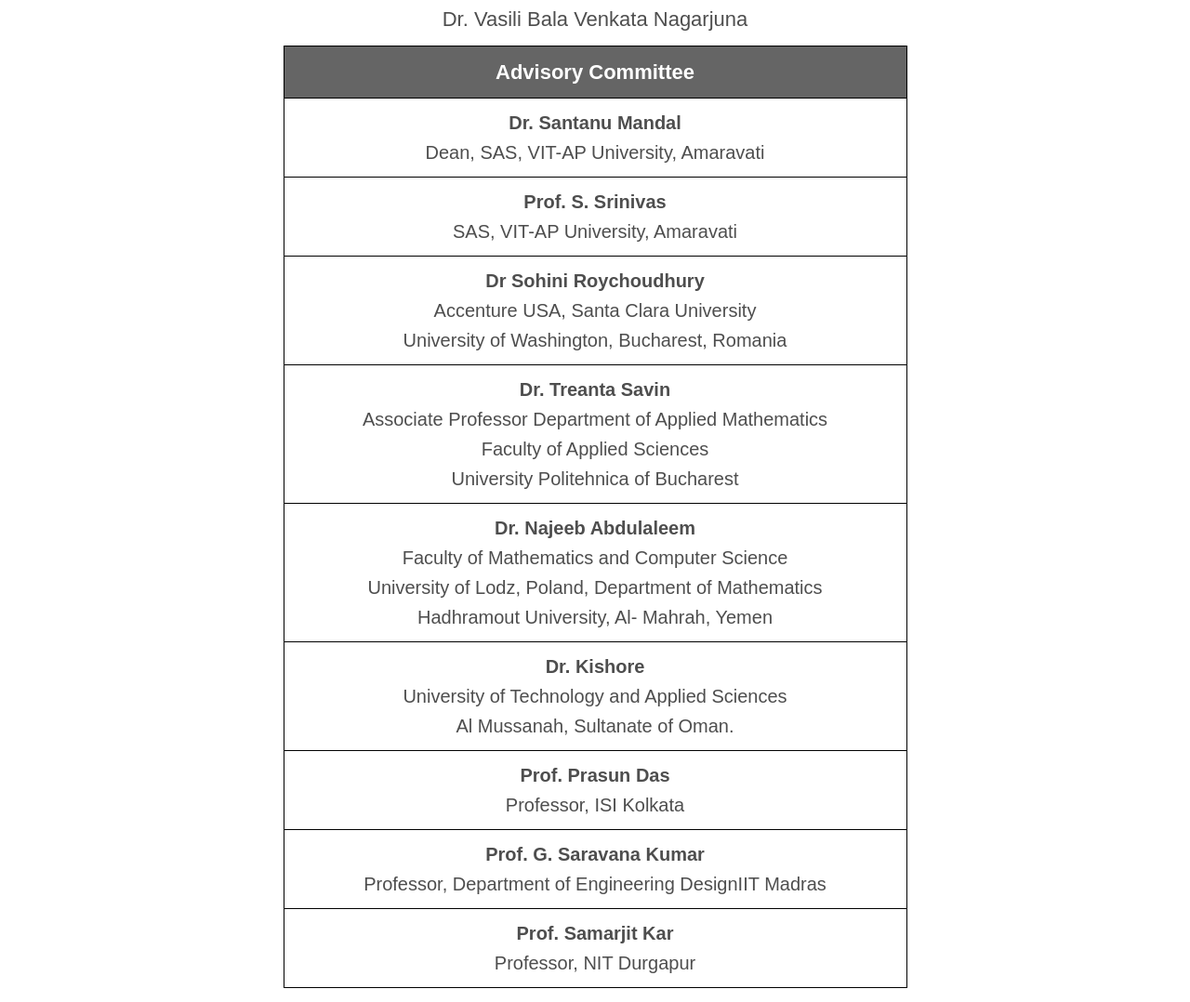
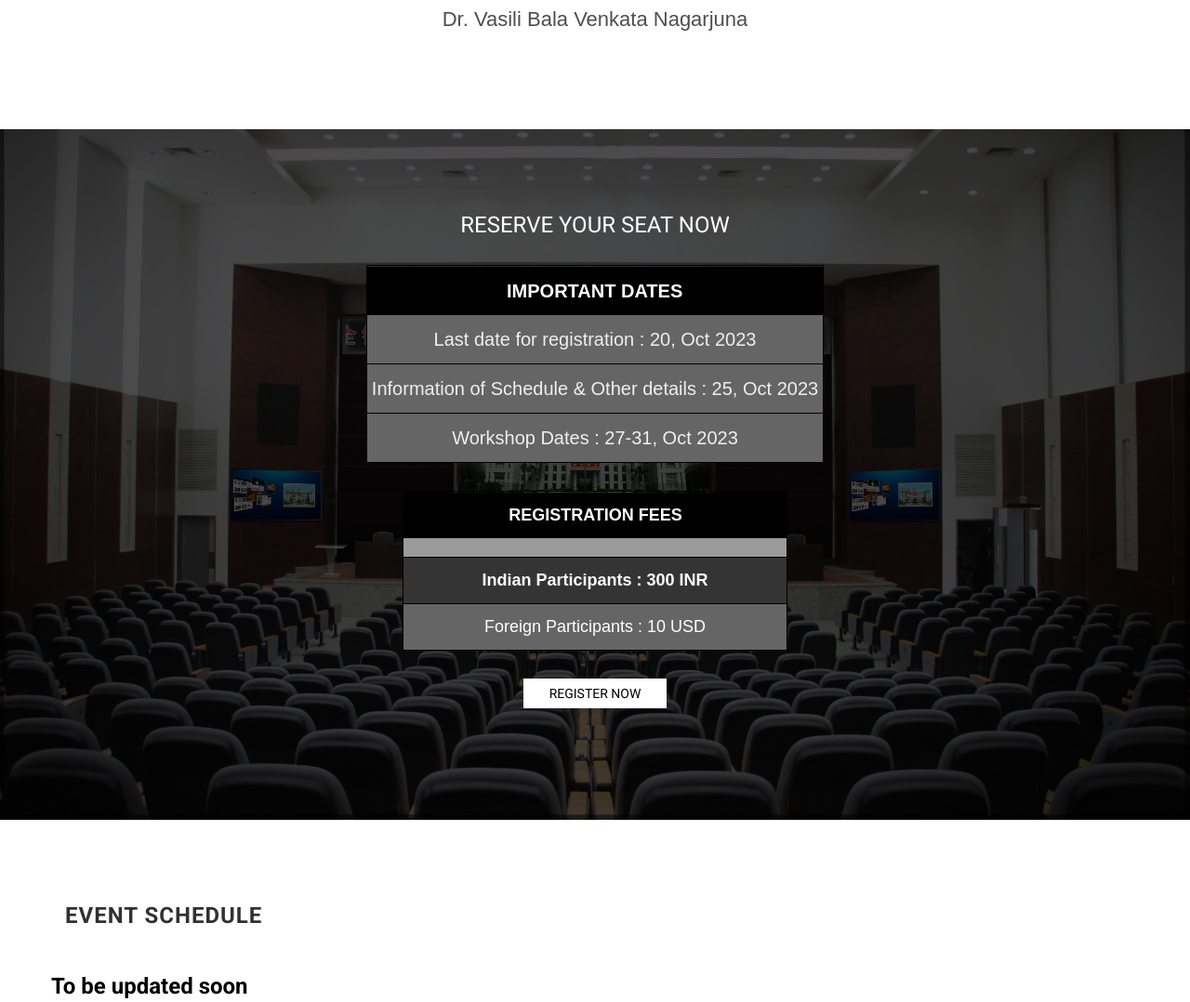
Before and after one commit to asishtech/test, a plain HTML site: page index.html in a window 1280 px wide. Shown: the part 6600-7678 px from the top of the page at 93% size. Drawn offline with nearby package versions, Linux system fonts and the light colour scheme; files that its build step writes are made by us from their sources; files whose address does not match are found by name.

Commit message:
Update index.html

```diff
--- a/index.html
+++ b/index.html
@@ -691,55 +691,7 @@
         </tbody>
         </table></div>
 
-        <style type="text/css">
-            .tg  {border-collapse:collapse;border-spacing:0;margin:0px auto;}
-            .tg td{border-color:black;border-style:solid;border-width:1px;font-family:Arial, sans-serif;font-size:14px;
-              overflow:hidden;padding:10px 5px;word-break:normal;}
-            .tg th{border-color:black;border-style:solid;border-width:1px;font-family:Arial, sans-serif;font-size:14px;
-              font-weight:normal;overflow:hidden;padding:10px 5px;word-break:normal;}
-            .tg .tg-dz7j{background-color:#656565;border-color:#000000;color:#ffffff;font-size:22px;font-weight:bold;position:-webkit-sticky;
-              position:sticky;text-align:center;top:-1px;vertical-align:top;will-change:transform}
-            .tg .tg-4n8x{border-color:#000000;font-size:20px;text-align:center;vertical-align:top}
-            @media screen and (max-width: 767px) {.tg {width: auto !important;}.tg col {width: auto !important;}.tg-wrap {overflow-x: auto;-webkit-overflow-scrolling: touch;margin: auto 0px;}}</style>
-            <div class="tg-wrap"><table class="tg" style="undefined;table-layout: fixed; width: 670px">
-            <colgroup>
-            <col style="width: 670px">
-            </colgroup>
-            <thead>
-              <tr>
-                <th class="tg-dz7j">Advisory Committee</th>
-              </tr>
-            </thead>
-            <tbody>
-              <tr>
-                <td class="tg-4n8x"><span style="font-weight:bold">Dr. Santanu Mandal</span><br> Dean, SAS, VIT-AP University, Amaravati</td>
-              </tr>
-              <tr>
-                <td class="tg-4n8x"><span style="font-weight:bold">Prof. S. Srinivas</span><br> SAS, VIT-AP University, Amaravati</td>
-              </tr>
-              <tr>
-                <td class="tg-4n8x"><span style="font-weight:bold">Dr Sohini Roychoudhury</span><br> Accenture USA, Santa Clara University <br>University of Washington, Bucharest, Romania</td>
-              </tr>
-              <tr>
-                <td class="tg-4n8x"><span style="font-weight:bold">Dr. Treanta Savin</span><br> Associate Professor Department of Applied Mathematics<br> <span style="font-weight:400;font-style:normal">Faculty of Applied Sciences   </span><br><span style="font-weight:400;font-style:normal">University Politehnica of Bucharest</span></td>
-              </tr>
-              <tr>
-                <td class="tg-4n8x"><span style="font-weight:bold">Dr. Najeeb Abdulaleem</span><br>Faculty of Mathematics and Computer Science<br>University <span style="font-weight:400;font-style:normal">of Lodz, Poland, Department of Mathematics </span><br><span style="font-weight:400;font-style:normal">Hadhramout University, Al- Mahrah, Yemen</span></td>
-              </tr>
-              <tr>
-                <td class="tg-4n8x"><span style="font-weight:bold">Dr. Kishore</span><br>University of Technology and Applied Sciences<br>Al Mussanah, <span style="font-weight:400;font-style:normal">Sultanate of Oman.</span></td>
-              </tr>
-              <tr>
-                <td class="tg-4n8x"><span style="font-weight:bold;font-style:normal">Prof. Prasun Das</span><br><span style="font-weight:400;font-style:normal"> Professor, ISI Kolkata</span></td>
-              </tr>
-              <tr>
-                <td class="tg-4n8x"><span style="font-weight:bold">Prof. G. Saravana Kumar</span><br> Professor, Department of Engineering DesignIIT Madras</td>
-              </tr>
-              <tr>
-                <td class="tg-4n8x"><span style="font-weight:bold">Prof. Samarjit Kar</span><br>Professor, NIT Durgapur</td>
-              </tr>
-            </tbody>
-            </table></div>
+
 </center>
 
                 </div>
```
